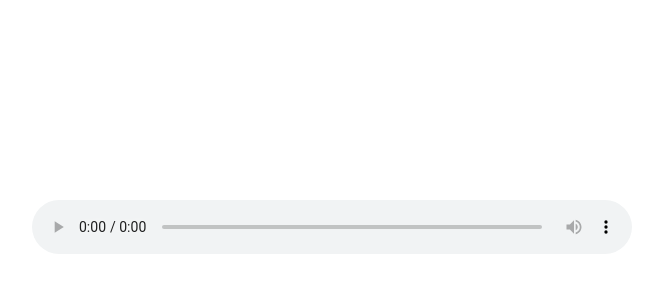
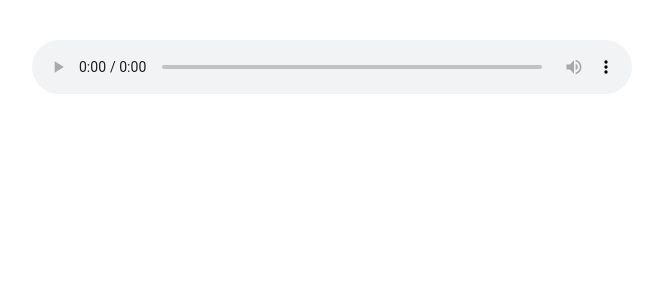
Before and after one commit to Grecia212/Reproductor-audio-V2, a plain HTML site: page index.html in a window 1280 px wide. Shown: the whole page, without its empty margins (308-971 px from the left). Drawn offline with Linux system fonts and the light colour scheme.

Commit message:
Update index.html

```diff
--- a/index.html
+++ b/index.html
@@ -5,14 +5,17 @@
   <meta name="viewport" content="width=device-width, initial-scale=1.0" />
   <title>Your Song</title>
   <style>
+    html, body {
+      margin: 0;
+      height: 100vh;
+      overflow: hidden;
+    }
     body {
-      margin: 0;
       background-color: #fff;
       display: flex;
-      justify-content: center; /* Centra horizontalmente */
-      align-items: flex-start; /* Alinea arriba */
-      height: 100vh;
-      padding-top: 200px;
+      justify-content: center;
+      align-items: flex-start;
+      padding-top: 40px;
     }
     audio {
       width: 90%;
```
